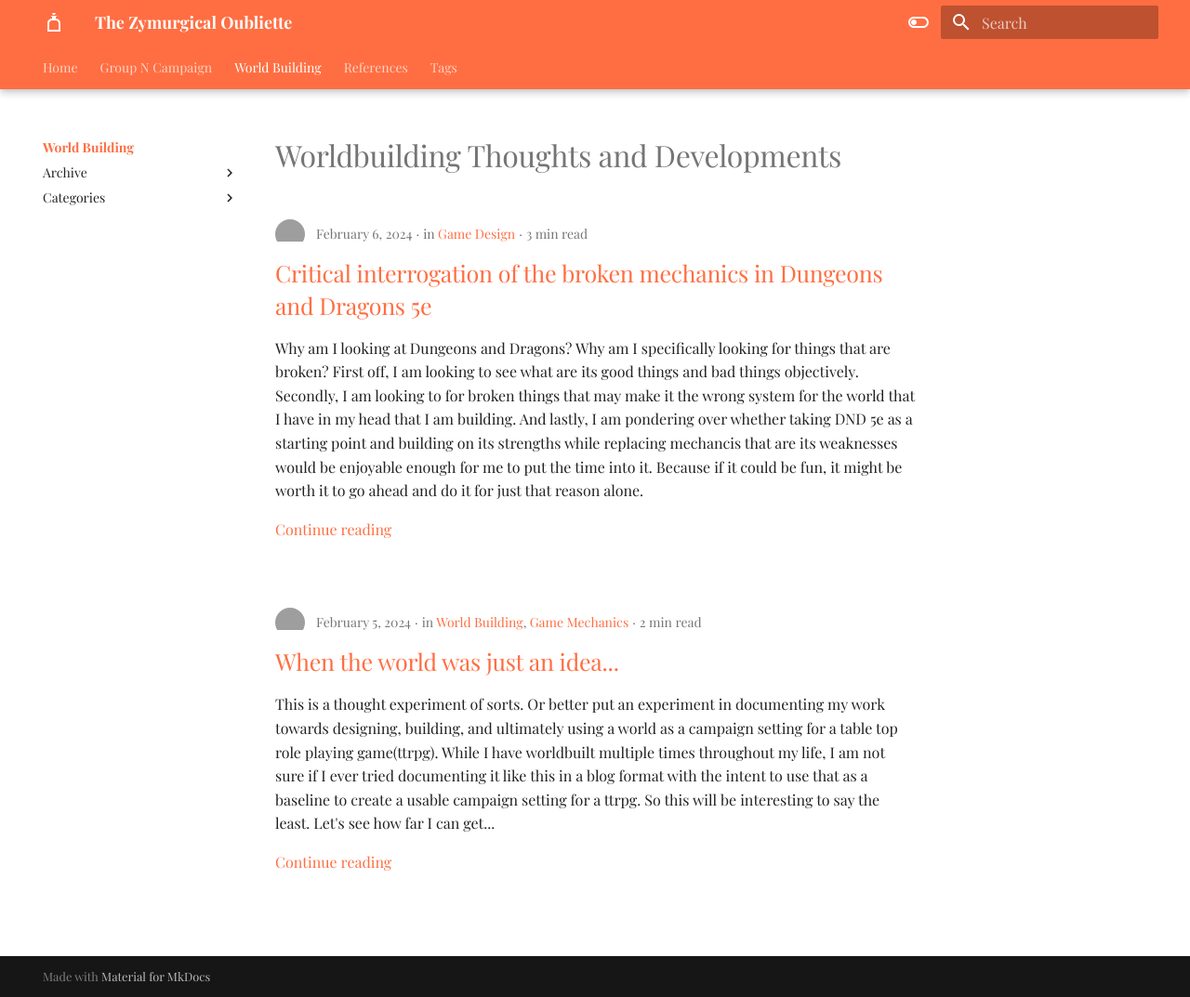
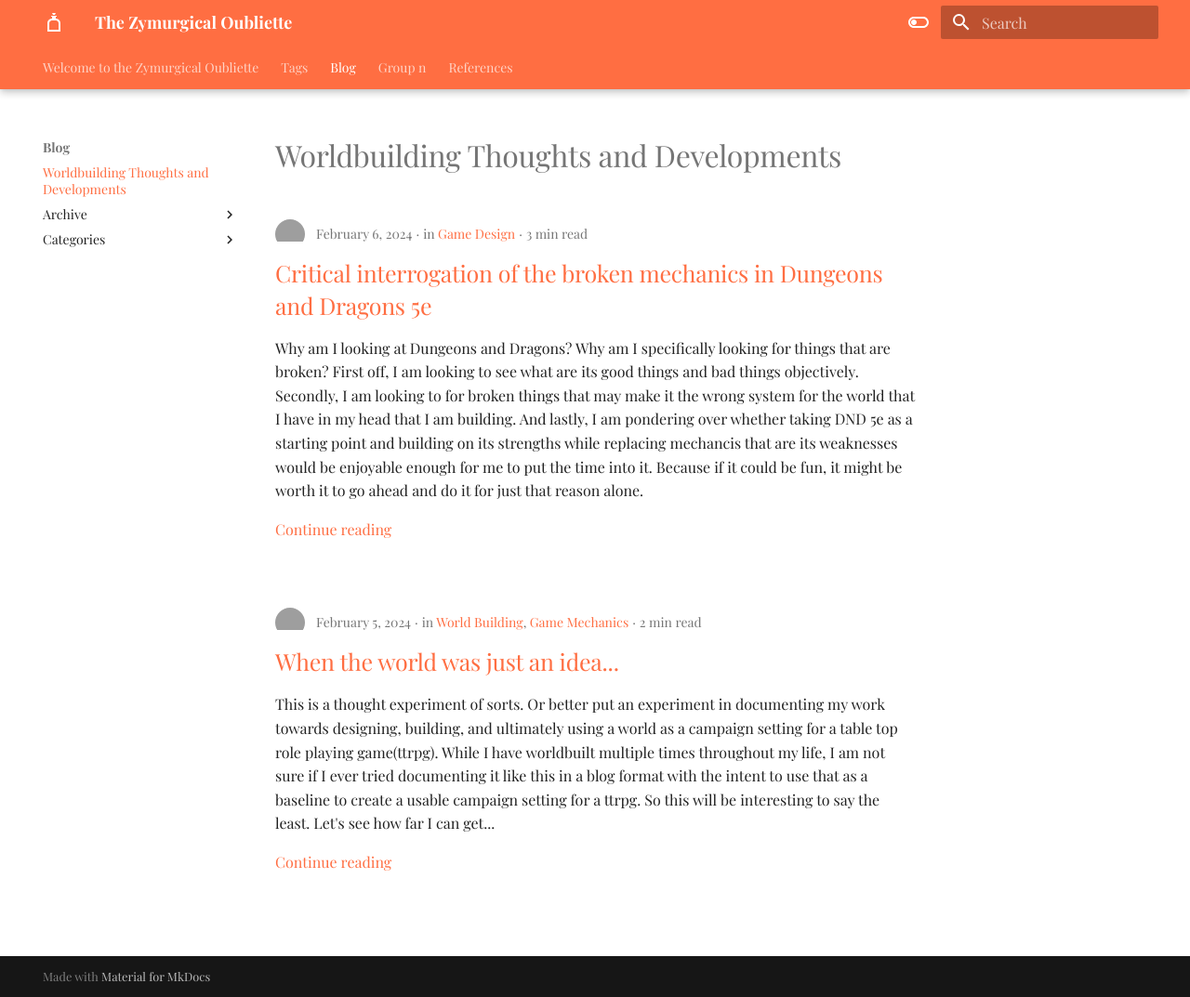
Before and after one commit to Half-Guinea-Press/zymurgical-oubliette, an MkDocs documentation site: the page built from docs/blog/index.md, in a window 1280 px wide and 1073 px high. Shown: the whole window at 93% size. Built offline with MkDocs 1.6.1 and Material for MkDocs 9.7.7, drawn with Linux system fonts in a browser that asks for light colours; some web fonts are replaced; comment, search, counter and statistics services are not loaded; some of the changed lines change nothing that is shown; grey boxes are pictures that could not be loaded.

Commit message:
Update mkdocs.yml

```diff
--- a/mkdocs.yml
+++ b/mkdocs.yml
@@ -5,7 +5,7 @@ theme:
     - navigation.top
     - navigation.tabs
     - navigation.tabs.sticky
-    - navigation.indexes
+#    - navigation.indexes
     - navigation.tracking
     font:
        text: Playfair Display
@@ -34,20 +34,20 @@ theme:
       toggle:
         icon: material/toggle-switch
         name: Switch to light mode
-nav:
-  - Home:
-    - index.md
-  - Group N Campaign:
-    - group-n/index.md
-    - Player Characters: group-n/pc/index.md
-    - People: group-n/people/index.md
-    - Places: group-n/places/index.md
-  - World Building:
-    - blog/index.md
-  - References:
-    - references/index.md
-  - Tags:
-    - tags.md
+# nav:
+#  - Home:
+#    - index.md
+#  - Group N Campaign:
+#    - group-n/index.md
+#    - Player Characters: group-n/pc/index.md
+#    - People: group-n/people/index.md
+#    - Places: group-n/places/index.md
+#  - World Building:
+#    - blog/index.md
+#  - References:
+#    - references/index.md
+#  - Tags:
+#    - tags.md
 
 # Extensions
 markdown_extensions:
```
